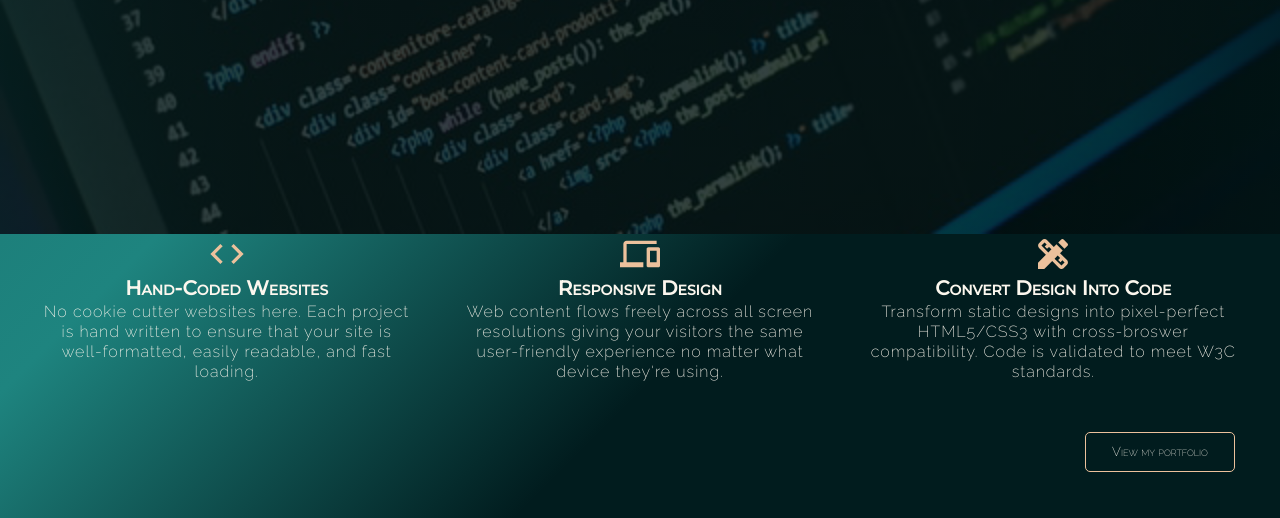
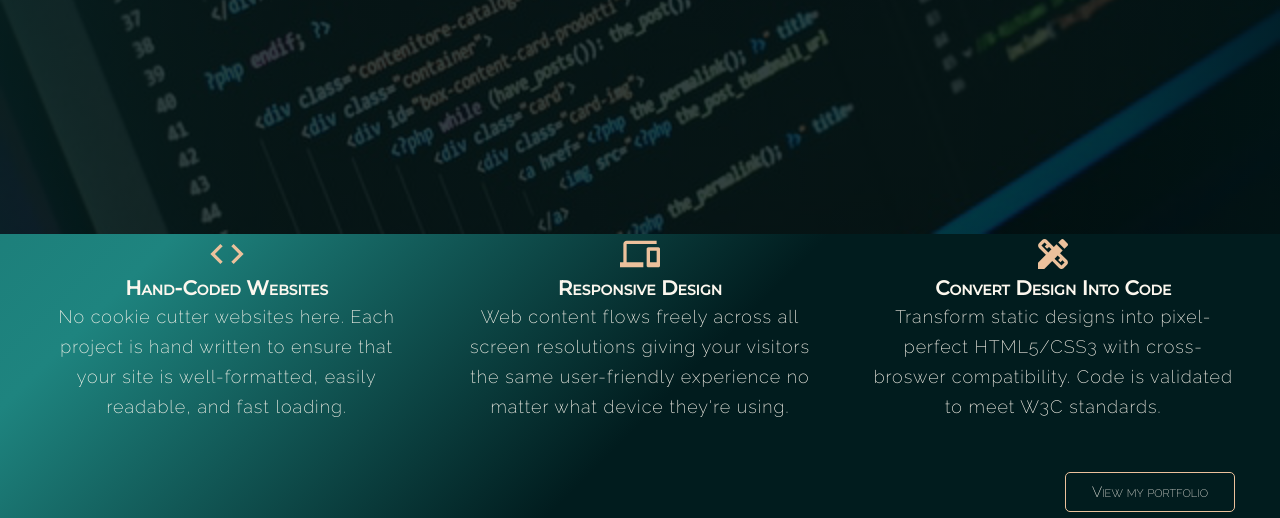
Before and after one commit to wdwiii/ww-site, a website: page index.html in a window 1280 px wide. Shown: the part 246-764 px from the top of the page. Drawn offline with nearby package versions, Linux system fonts and the light colour scheme; files that its build step writes are made by us from their sources; a web font is replaced by a local one.

Commit message:
Modify font-size and width of paragraph anf btn

```diff
--- a/sass/_typography.scss
+++ b/sass/_typography.scss
@@ -37,9 +37,10 @@
 }
 
 .paragraph {
-    font-size: 1.6rem;
+    font-size: 1.8rem;
     letter-spacing: 1px;
-    line-height: 2rem;
+    line-height: 3rem;
+    max-width: 75rem;
 }
 
 .btn {
@@ -58,13 +59,14 @@
     cursor: pointer;
     display: block;
     font-variant: small-caps;
+    font-size: 1.5rem;
     font-weight: 300;
     padding: 1rem 1.5rem;
     position: relative;
     text-align: center;
     text-decoration: none;
     transition: all .2s, color .4s;
-    width: 15rem;
+    width: 17rem;
 
     border: 1px solid $color-secondary;
     border-radius: .5rem;
```
